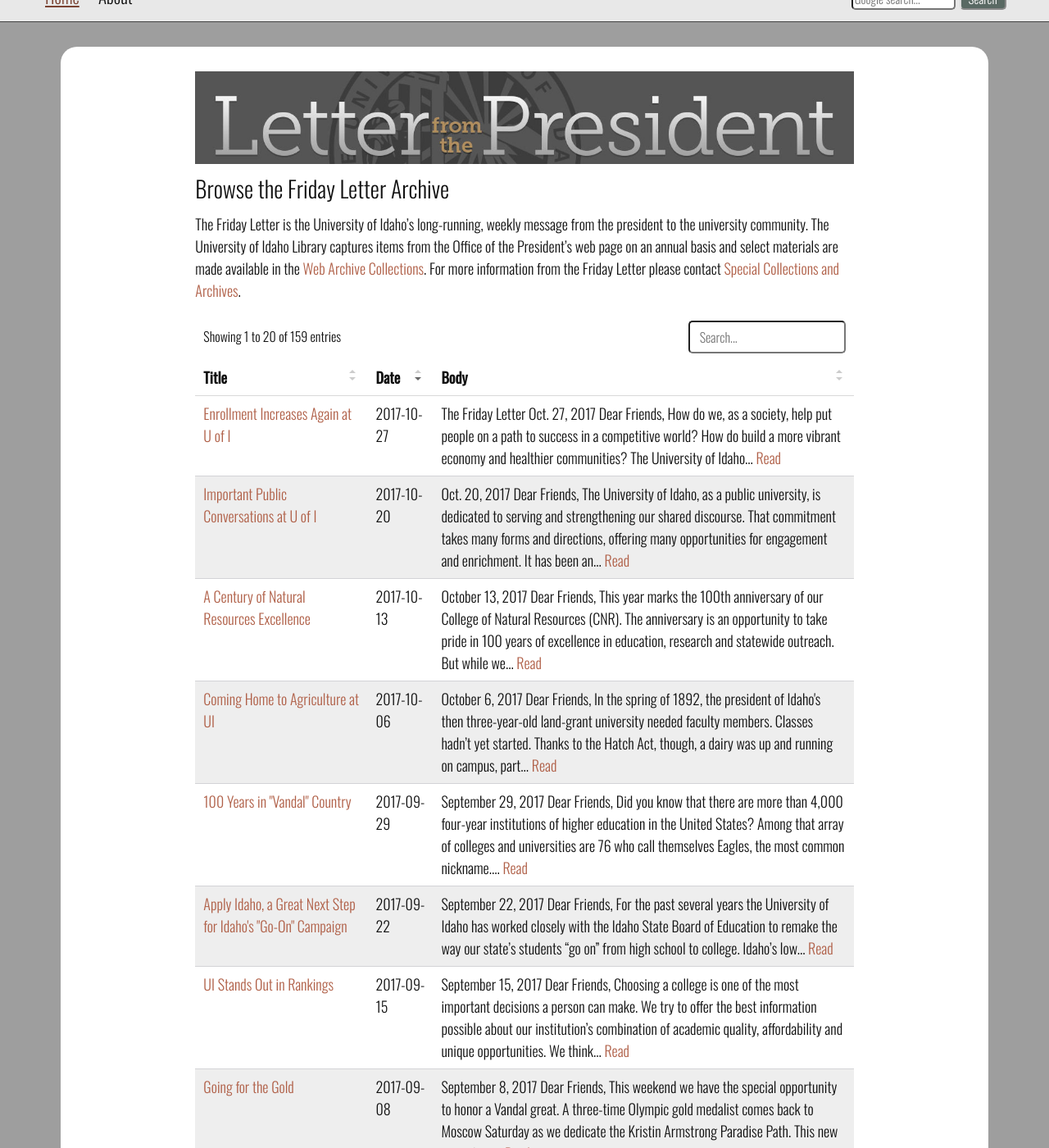
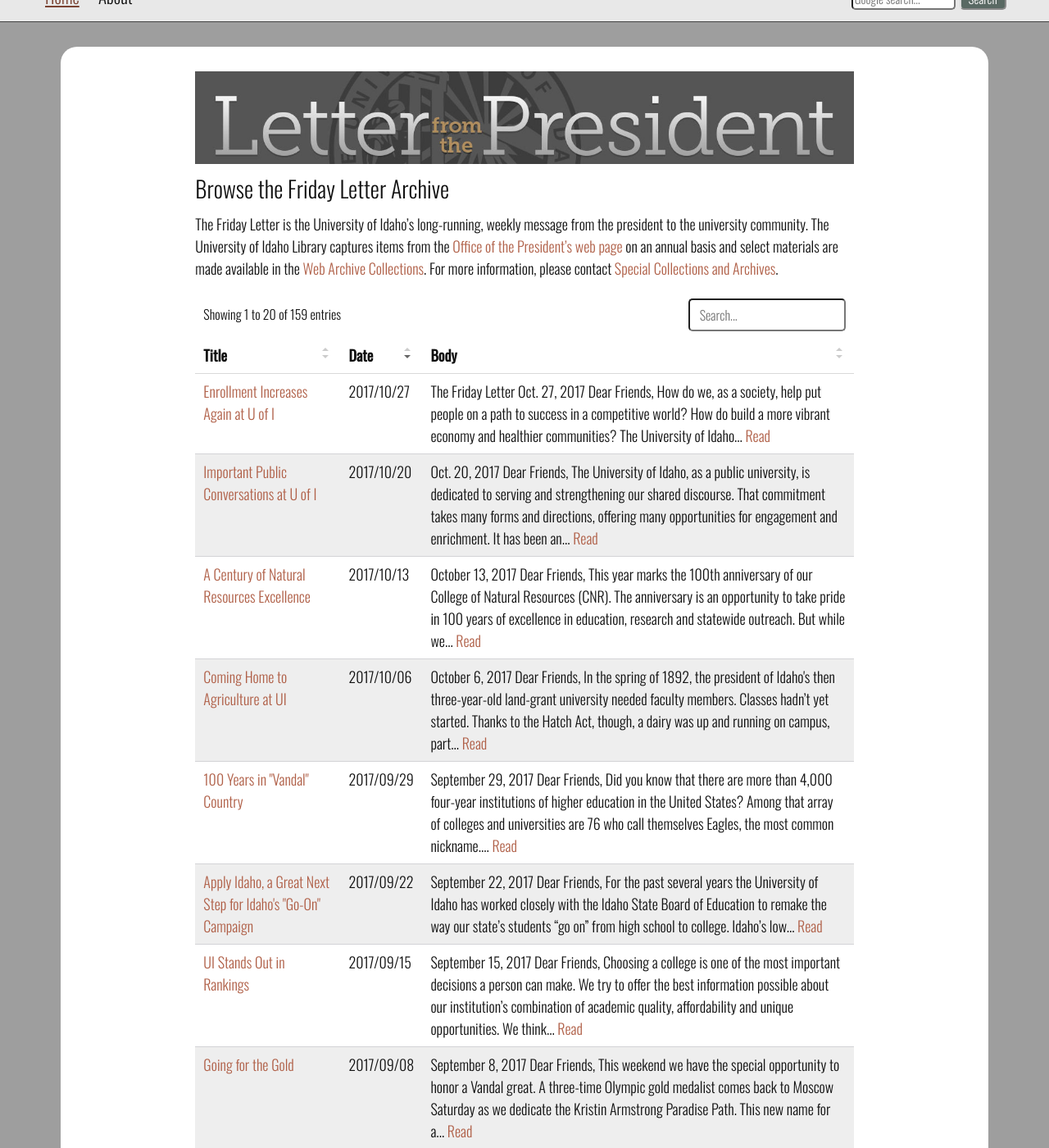
Before and after one commit to uidaholib/fridayletter_source, a Jekyll site: the page built from index.md, in a window 1280 px wide and 1400 px high, scrolled down 394 px. Shown: the whole window at 82% size. Built offline with Jekyll 4.4.1, drawn with Linux system fonts in a browser that asks for light colours; some of the changed text lies outside the part shown.

Commit message:
tweak index

```diff
--- a/index.md
+++ b/index.md
@@ -10,10 +10,10 @@ title: Home
 
 ## Browse the Friday Letter Archive
 
-The Friday Letter is the University of Idaho's long-running, weekly message from the president to the university community. The University of Idaho Library captures items from the Office of the President's web page on an annual basis and select materials are made available in the [Web Archive Collections](https://www.lib.uidaho.edu/digital/webarchive/).
-For more information from the Friday Letter please contact [Special Collections and Archives](https://www.lib.uidaho.edu/special-collections/contactus.html).
+The Friday Letter is the University of Idaho's long-running, weekly message from the president to the university community. The University of Idaho Library captures items from the [Office of the President's web page](https://www.uidaho.edu/president) on an annual basis and select materials are made available in the [Web Archive Collections](https://www.lib.uidaho.edu/digital/webarchive/).
+For more information, please contact [Special Collections and Archives](https://www.lib.uidaho.edu/special-collections/contactus.html).
 
-<style>
+<!--<style>
 #columns {
     display: flex;
     align-items: center;
@@ -21,7 +21,7 @@ For more information from the Friday Letter please contact [Special Collections
     flex-grow: 1;
     margin: 0;
 }
-</style>
+</style>-->
 <table id="letter-table" class="display">
     <thead>
         <tr>
@@ -34,7 +34,7 @@ For more information from the Friday Letter please contact [Special Collections
 {% for item in items %}
         <tr>
             <td><a href="{{ site.baseurl }}/letters/{{ item.date }}.html">{% if item.title %}{{ item.title }}{% else %}{{ item.date | date: "%a, %b %d, %Y" }}{% endif %}</a></td>
-            <td>{{ item.date }}</td>
+            <td>{{ item.date | replace: "-", "/" }}</td>
             <td>{{ item.body | strip_html | truncatewords: 40 }} <a href="{{ site.baseurl }}/letters/{{ item.date }}.html">Read</a></td>
         </tr>
 {% endfor %}
```
